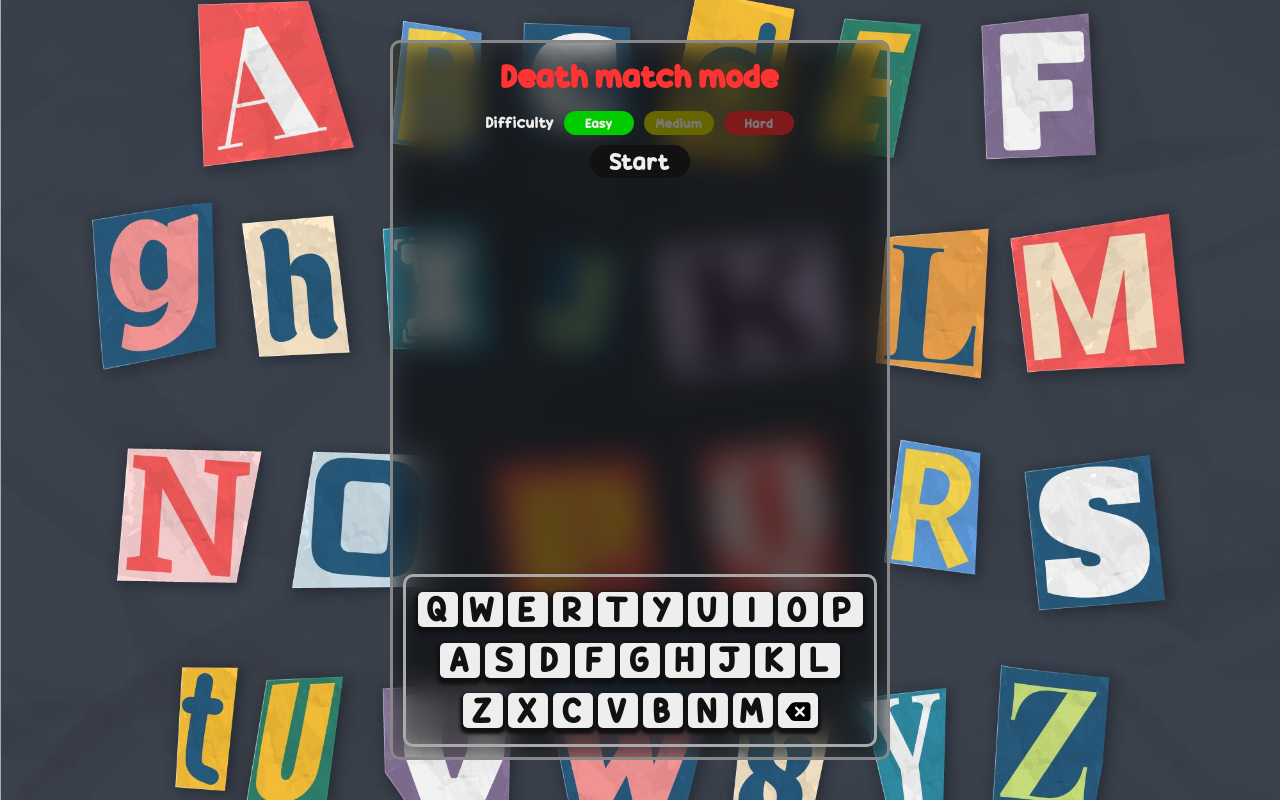
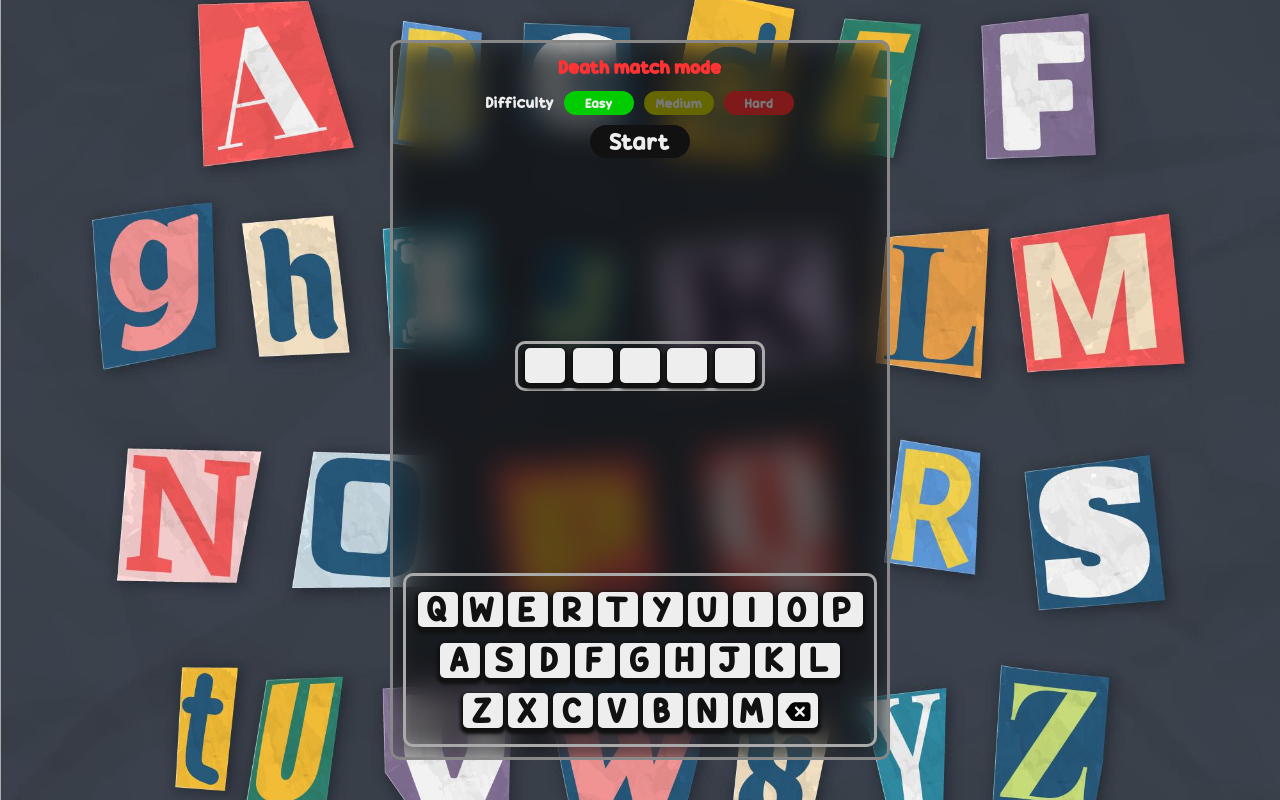
Before and after one commit to nimaaskari/lingolish_test, a React (Vite) app: page / in a window 1280 px wide. Built offline with nearby package versions, Linux system fonts and the light colour scheme.

Commit message:
added input box component

```diff
--- a/src/components/GameHeader.jsx
+++ b/src/components/GameHeader.jsx
@@ -3,7 +3,7 @@ import "./GameHeader.scss";
 function GameHeader() {
   return (
     <div className="game-header">
-      <h1>Death match mode</h1>
+      <h3>Death match mode</h3>
       <div className="difficulty">
         <p>Difficulty</p>
         <button className="" id="easy">
--- a/src/components/GameHeader.scss
+++ b/src/components/GameHeader.scss
@@ -6,7 +6,7 @@
   justify-content: center;
   align-items: center;
   gap: 10px;
-  h1 {
+  h3 {
     color: $pink-red;
     margin: 0;
   }
--- /dev/null
+++ b/src/components/InputBox.jsx
@@ -0,0 +1,22 @@
+import { PropTypes } from "prop-types";
+import "./InputBox.scss";
+
+function InputBox(props) {
+  return (
+    <div className="input-box">
+      {props.inputLetters.map((inputLetter) => {
+        return (
+          <div className="input-box-placeholder" key={inputLetter}>
+            <p>{inputLetter}</p>
+          </div>
+        );
+      })}
+    </div>
+  );
+}
+
+InputBox.propTypes = {
+  inputLetters: PropTypes.object,
+};
+
+export default InputBox;
--- /dev/null
+++ b/src/components/InputBox.scss
@@ -0,0 +1,17 @@
+@import "../index.scss";
+@import "./Key.scss";
+
+.input-box {
+  border: 3px solid $light-gray;
+  border-radius: 10px;
+  display: flex;
+  flex-direction: row;
+  justify-content: space-evenly;
+  align-items: center;
+  width: 250px;
+  height: 50px;
+  .input-box-placeholder {
+    @extend .key;
+    background: $white;
+  }
+}
--- a/src/pages/MainPage.jsx
+++ b/src/pages/MainPage.jsx
@@ -3,6 +3,7 @@
 import "./MainPage.scss";
 import KeyBoard from "../components/KeyBoard";
 import GameHeader from "../components/GameHeader";
+import InputBox from "../components/InputBox";
 
 // const wordsArray = words.split(",");
 
@@ -11,6 +12,7 @@ function MainPage() {
   return (
     <div className="MainPage">
       <GameHeader />
+      <InputBox inputLetters={["", "", "", "", ""]} />
       <KeyBoard />
     </div>
   );
```
